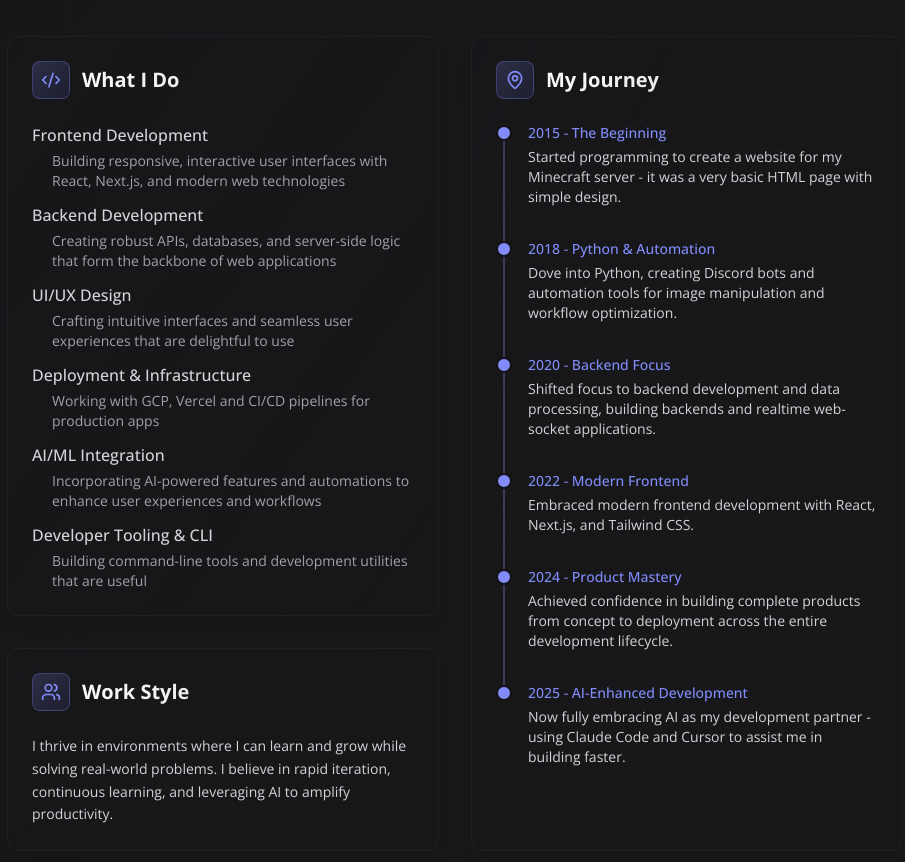
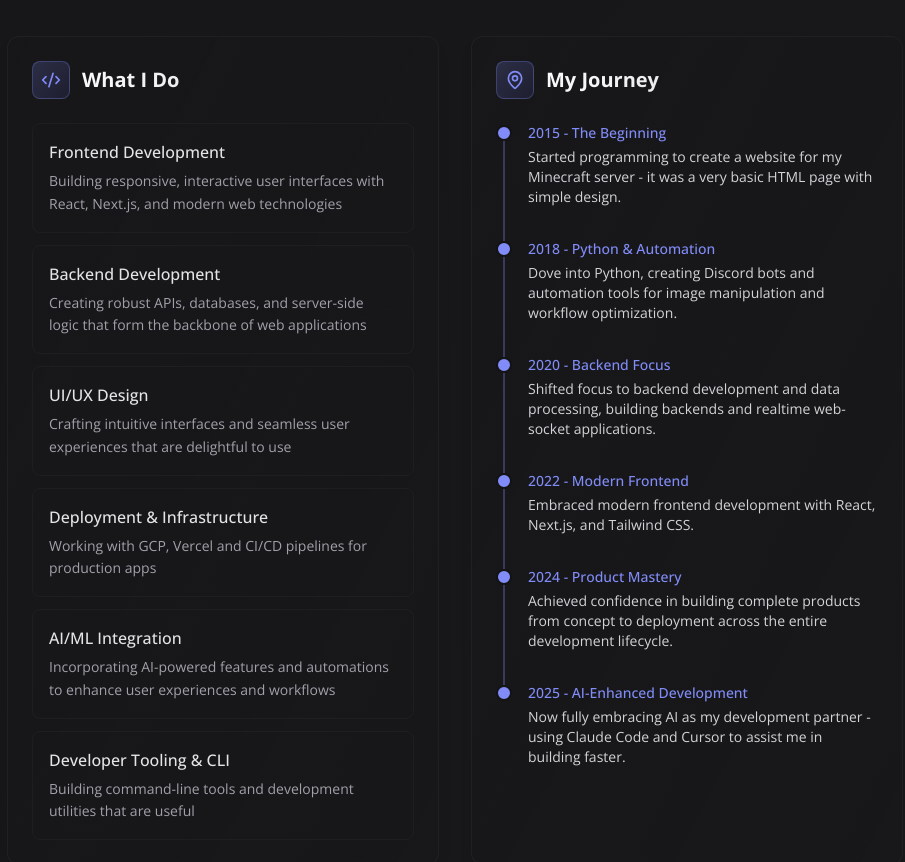
Before and after one commit to CarboxyDev/carboxy.tech, a Next.js app: page / in a window 1280 px wide. Shown: the part 3260-4122 px from the top of the page, without its empty margins (185-1090 px from the left). Built offline with nearby package versions, Linux system fonts and the light colour scheme; what tailwindcss-debug-screens would draw is missing.

Commit message:
Update and refactor about section

```diff
--- a/src/app/(home)/sections/about.tsx
+++ b/src/app/(home)/sections/about.tsx
@@ -4,9 +4,8 @@ import { AboutCard } from '@/components/about-card';
 import { SectionHeading } from '@/components/home/section-heading';
 import { JourneyTimeline } from '@/components/journey-timeline';
 import { SkillsList } from '@/components/skills-list';
-import { journeyEvents, skills } from '@/lib/config/about';
 import { cn } from '@/lib/utils';
-import { Code2, MapPin, Users } from 'lucide-react';
+import { Code2, MapPin } from 'lucide-react';
 import { useState } from 'react';
 
 export const About = () => {
@@ -29,8 +28,9 @@ export const About = () => {
                 icon={Code2}
                 hoveredCard={hoveredCard}
                 onHover={setHoveredCard}
+                className="md:row-span-2"
               >
-                <SkillsList skills={skills} />
+                <SkillsList />
               </AboutCard>
               <AboutCard
                 id="my-journey"
@@ -40,21 +40,7 @@ export const About = () => {
                 onHover={setHoveredCard}
                 className="md:row-span-2"
               >
-                <JourneyTimeline events={journeyEvents} />
-              </AboutCard>
-              <AboutCard
-                id="work-style"
-                title="Work Style"
-                icon={Users}
-                hoveredCard={hoveredCard}
-                onHover={setHoveredCard}
-              >
-                <p className="text-sm leading-relaxed text-zinc-300">
-                  I thrive in environments where I can learn and grow while
-                  solving real-world problems. I believe in rapid iteration,
-                  continuous learning, and leveraging AI to amplify
-                  productivity.
-                </p>
+                <JourneyTimeline />
               </AboutCard>
             </div>
           </div>
--- a/src/components/journey-timeline.tsx
+++ b/src/components/journey-timeline.tsx
@@ -1,14 +1,4 @@
-interface TimelineEvent {
-  year: string;
-  title: string;
-  description: string;
-}
-
-interface JourneyTimelineProps {
-  events: TimelineEvent[];
-}
-
-export const JourneyTimeline = ({ events }: JourneyTimelineProps) => {
+export const JourneyTimeline = () => {
   return (
     <div className="relative">
       <div
@@ -16,7 +6,7 @@ export const JourneyTimeline = ({ events }: JourneyTimelineProps) => {
         style={{ height: 'calc(100% - 80px)' }}
       />
       <div className="space-y-8">
-        {events.map((event, index) => (
+        {JOURNEY_EVENTS.map((event, index) => (
           <div key={index} className="relative flex items-start gap-4">
             <div className="relative z-10 mt-0.5 h-4 w-4 flex-shrink-0 rounded-full border-2 border-[#141416] bg-primary-400" />
             <div className="flex-1">
@@ -31,3 +21,48 @@ export const JourneyTimeline = ({ events }: JourneyTimelineProps) => {
     </div>
   );
 };
+
+interface JourneyEvent {
+  year: string;
+  title: string;
+  description: string;
+}
+
+export const JOURNEY_EVENTS: JourneyEvent[] = [
+  {
+    year: '2015',
+    title: 'The Beginning',
+    description:
+      'Started programming to create a website for my Minecraft server - it was a very basic HTML page with simple design.',
+  },
+  {
+    year: '2018',
+    title: 'Python & Automation',
+    description:
+      'Dove into Python, creating Discord bots and automation tools for image manipulation and workflow optimization.',
+  },
+  {
+    year: '2020',
+    title: 'Backend Focus',
+    description:
+      'Shifted focus to backend development and data processing, building backends and realtime web-socket applications.',
+  },
+  {
+    year: '2022',
+    title: 'Modern Frontend',
+    description:
+      'Embraced modern frontend development with React, Next.js, and Tailwind CSS.',
+  },
+  {
+    year: '2024',
+    title: 'Product Mastery',
+    description:
+      'Achieved confidence in building complete products from concept to deployment across the entire development lifecycle.',
+  },
+  {
+    year: '2025',
+    title: 'AI-Enhanced Development',
+    description:
+      'Now fully embracing AI as my development partner - using Claude Code and Cursor to assist me in building faster.',
+  },
+];
--- a/src/components/skills-list.tsx
+++ b/src/components/skills-list.tsx
@@ -1,24 +1,57 @@
-interface Skill {
-  title: string;
-  description: string;
-  color: string;
-}
-
-interface SkillsListProps {
-  skills: Skill[];
-}
-
-export const SkillsList = ({ skills }: SkillsListProps) => {
+export const SkillsList = () => {
   return (
     <div className="space-y-3">
-      {skills.map((skill, index) => (
-        <div key={index} className="space-y-1">
-          <div className="flex items-center gap-3 text-zinc-300">
-            <span className="font-medium">{skill.title}</span>
-          </div>
-          <p className="ml-5 text-sm text-zinc-400">{skill.description}</p>
+      {SKILLS.map((skill, index) => (
+        <div
+          key={index}
+          className="group relative space-y-1.5 rounded-lg border border-zinc-800/50 p-4 transition-all hover:border-zinc-700/50 hover:bg-zinc-900/30"
+        >
+          <span className="font-medium text-zinc-200 transition-colors group-hover:text-white">
+            {skill.title}
+          </span>
+          <p className="text-sm leading-relaxed text-zinc-400 transition-colors group-hover:text-zinc-300">
+            {skill.description}
+          </p>
         </div>
       ))}
     </div>
   );
 };
+
+interface Skill {
+  title: string;
+  description: string;
+}
+
+export const SKILLS: Skill[] = [
+  {
+    title: 'Frontend Development',
+    description:
+      'Building responsive, interactive user interfaces with React, Next.js, and modern web technologies',
+  },
+  {
+    title: 'Backend Development',
+    description:
+      'Creating robust APIs, databases, and server-side logic that form the backbone of web applications',
+  },
+  {
+    title: 'UI/UX Design',
+    description:
+      'Crafting intuitive interfaces and seamless user experiences that are delightful to use',
+  },
+  {
+    title: 'Deployment & Infrastructure',
+    description:
+      'Working with GCP, Vercel and CI/CD pipelines for production apps',
+  },
+  {
+    title: 'AI/ML Integration',
+    description:
+      'Incorporating AI-powered features and automations to enhance user experiences and workflows',
+  },
+  {
+    title: 'Developer Tooling & CLI',
+    description:
+      'Building command-line tools and development utilities that are useful',
+  },
+];
--- a/src/lib/config/about.ts
+++ /dev/null
@@ -1,77 +0,0 @@
-export const skills = [
-  {
-    title: 'Frontend Development',
-    description:
-      'Building responsive, interactive user interfaces with React, Next.js, and modern web technologies',
-    color: 'bg-blue-400',
-  },
-  {
-    title: 'Backend Development',
-    description:
-      'Creating robust APIs, databases, and server-side logic that form the backbone of web applications',
-    color: 'bg-amber-400',
-  },
-  {
-    title: 'UI/UX Design',
-    description:
-      'Crafting intuitive interfaces and seamless user experiences that are delightful to use',
-    color: 'bg-fuchsia-400',
-  },
-  {
-    title: 'Deployment & Infrastructure',
-    description:
-      'Working with GCP, Vercel and CI/CD pipelines for production apps',
-    color: 'bg-emerald-400',
-  },
-  {
-    title: 'AI/ML Integration',
-    description:
-      'Incorporating AI-powered features and automations to enhance user experiences and workflows',
-    color: 'bg-primary-400',
-  },
-  {
-    title: 'Developer Tooling & CLI',
-    description:
-      'Building command-line tools and development utilities that are useful',
-    color: 'bg-cyan-400',
-  },
-];
-
-export const journeyEvents = [
-  {
-    year: '2015',
-    title: 'The Beginning',
-    description:
-      'Started programming to create a website for my Minecraft server - it was a very basic HTML page with simple design.',
-  },
-  {
-    year: '2018',
-    title: 'Python & Automation',
-    description:
-      'Dove into Python, creating Discord bots and automation tools for image manipulation and workflow optimization.',
-  },
-  {
-    year: '2020',
-    title: 'Backend Focus',
-    description:
-      'Shifted focus to backend development and data processing, building backends and realtime web-socket applications.',
-  },
-  {
-    year: '2022',
-    title: 'Modern Frontend',
-    description:
-      'Embraced modern frontend development with React, Next.js, and Tailwind CSS.',
-  },
-  {
-    year: '2024',
-    title: 'Product Mastery',
-    description:
-      'Achieved confidence in building complete products from concept to deployment across the entire development lifecycle.',
-  },
-  {
-    year: '2025',
-    title: 'AI-Enhanced Development',
-    description:
-      'Now fully embracing AI as my development partner - using Claude Code and Cursor to assist me in building faster.',
-  },
-];
```
